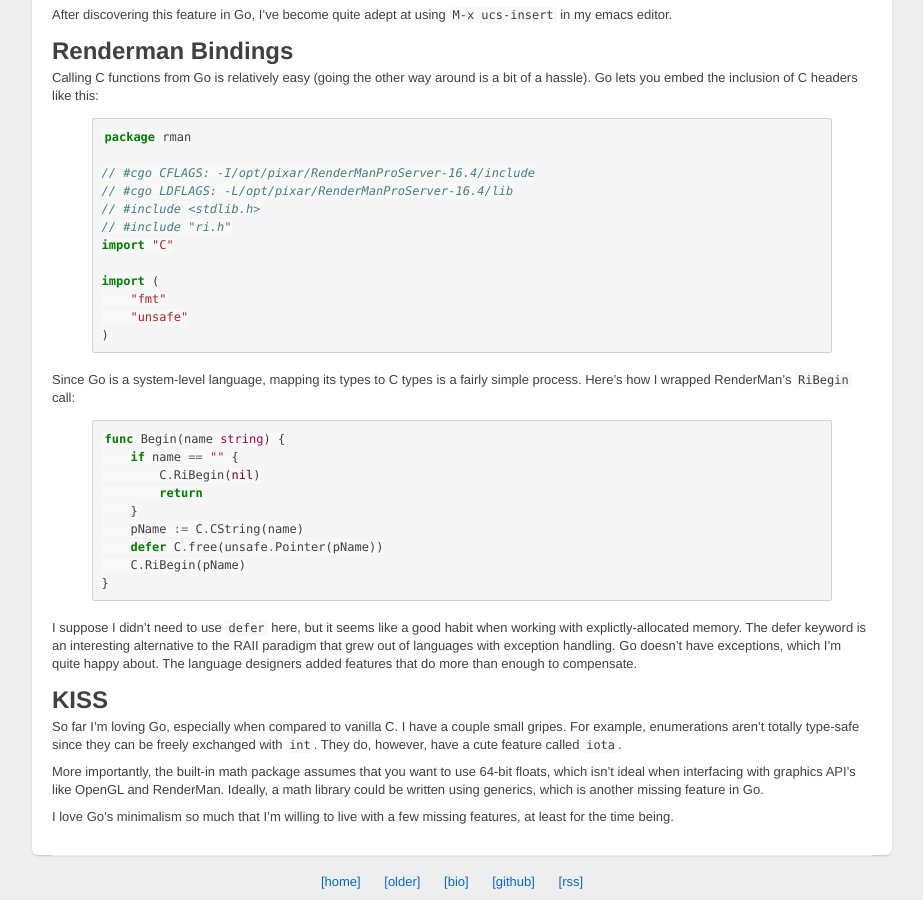
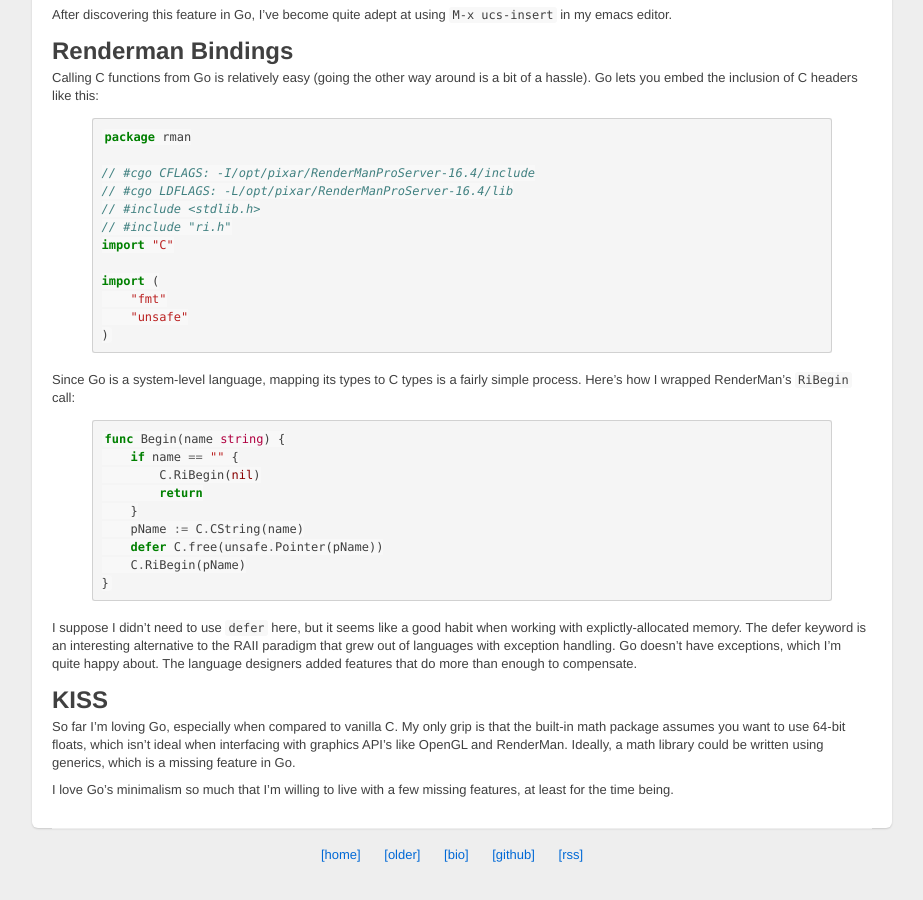
Before and after one commit to prideout/prideout.github.com, a Jekyll site: the page built from _posts/2011-12-29-go-and-renderman.md, in a window 1280 px wide and 900 px high, scrolled down 1791 px. Shown: the whole window, without its empty margins (178-1101 px from the left). Built offline with Jekyll 4.4.1, drawn with Linux system fonts in a browser that asks for light colours; after the commit the page ends 2664 px from its top, so only the background shows below that.

Commit message:
correction per Rob Pike

```diff
--- a/_posts/2011-12-29-go-and-renderman.md
+++ b/_posts/2011-12-29-go-and-renderman.md
@@ -127,8 +127,6 @@ I suppose I didn't need to use `defer` here, but it seems like a good habit when
 
 ## KISS
 
-So far I'm loving Go, especially when compared to vanilla C.  I have a couple small gripes.  For example, enumerations aren't totally type-safe since they can be freely exchanged with `int`.  They do, however, have a cute feature called `iota`.
-
-More importantly, the built-in math package assumes that you want to use 64-bit floats, which isn't ideal when interfacing with graphics API's like OpenGL and RenderMan.  Ideally, a math library could be written using generics, which is another missing feature in Go.
+So far I'm loving Go, especially when compared to vanilla C.  My only grip is that the built-in math package assumes you want to use 64-bit floats, which isn't ideal when interfacing with graphics API's like OpenGL and RenderMan.  Ideally, a math library could be written using generics, which is a missing feature in Go.
 
 I love Go's minimalism so much that I'm willing to live with a few missing features, at least for the time being.
```
